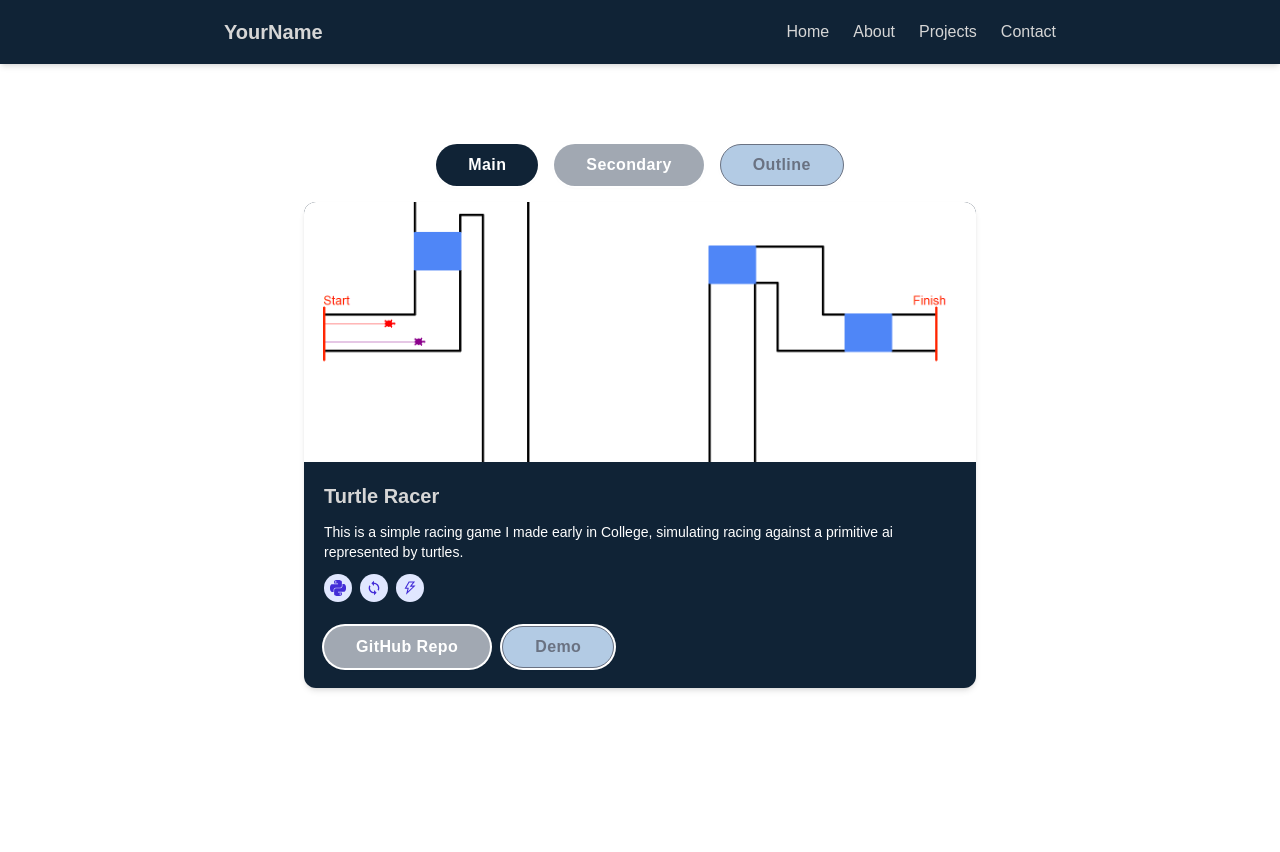
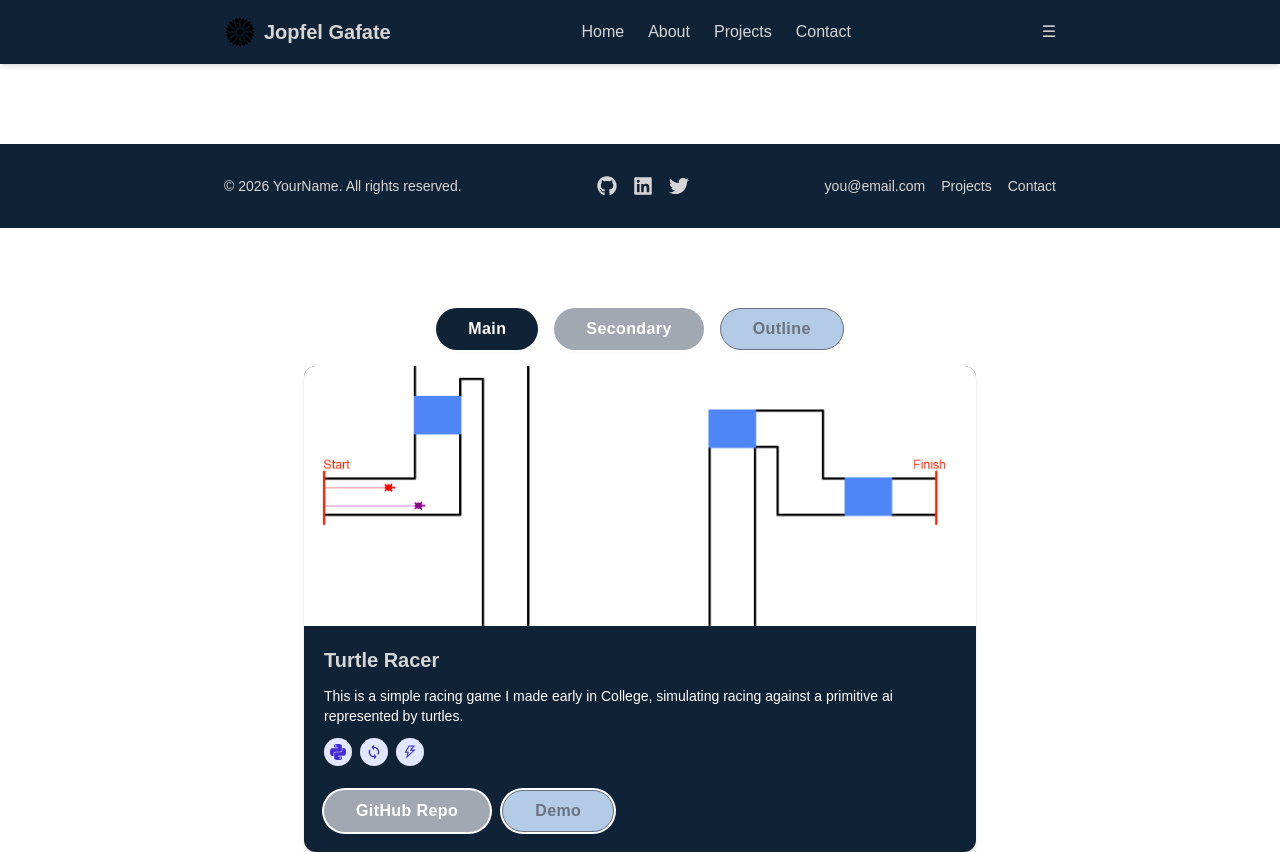
Before and after one commit to jooooooooooooooooo-web/Next.js-Component-Architecture, a Next.js app: page / in a window 1280 px wide. Before the commit the page ends 800 px from the top, so only its background shows below. Built offline with nearby package versions, Linux system fonts and the light colour scheme.

Commit message:
Completed Hero Landing page

```diff
--- a/src/app/layout.tsx
+++ b/src/app/layout.tsx
@@ -2,6 +2,7 @@ import type { Metadata } from "next";
 import { Geist, Geist_Mono } from "next/font/google";
 import "./globals.css";
 import { Header } from "@/src/components/layout/Header";
+import { Footer } from "@/src/components/layout/Footer";
 
 const geistSans = Geist({
   variable: "--font-geist-sans",
@@ -30,6 +31,7 @@ export default function RootLayout({
     >
       <body className="min-h-full flex flex-col">
         <Header />
+        <Footer />
         {children}
       </body>
     </html>
--- a/src/components/layout/Footer.tsx
+++ b/src/components/layout/Footer.tsx
@@ -0,0 +1,41 @@
+import Link from 'next/link'
+import { FaGithub, FaLinkedin, FaTwitter } from 'react-icons/fa'
+
+const Footer = () => {
+    return (
+        <footer className="bg-[#102336] mt-20">
+            <div className="max-w-4xl mx-auto px-4 sm:px-8 py-8 flex flex-col sm:flex-row items-center justify-between gap-4">
+
+                {/* Copyright */}
+                <p className="text-[#D6D6D6] text-sm">
+                    © {new Date().getFullYear()} YourName. All rights reserved.
+                </p>
+
+                {/* Social Links */}
+                <div className="flex gap-4 text-[#D6D6D6] text-xl">
+                    <a href="https://github.com/yourusername" target="_blank" className="hover:text-white transition">
+                        <FaGithub />
+                    </a>
+                    <a href="https://linkedin.com/in/yourusername" target="_blank" className="hover:text-white transition">
+                        <FaLinkedin />
+                    </a>
+                    <a href="https://twitter.com/yourusername" target="_blank" className="hover:text-white transition">
+                        <FaTwitter />
+                    </a>
+                </div>
+
+                {/* Contact + Nav */}
+                <div className="flex gap-4 text-[#D6D6D6] text-sm">
+                    <a href="mailto:you@email.com" className="hover:text-white transition">
+                        you@email.com
+                    </a>
+                    <Link href="/projects" className="hover:text-white transition">Projects</Link>
+                    <Link href="/contact" className="hover:text-white transition">Contact</Link>
+                </div>
+
+            </div>
+        </footer>
+    )
+}
+
+export { Footer }
--- a/src/components/layout/Header.tsx
+++ b/src/components/layout/Header.tsx
@@ -1,6 +1,7 @@
 'use client'
 import { useState } from 'react'
 import Link from 'next/link'
+import Image from 'next/image'
 
 const navLinks = [
     { name: 'Home', href: '/' },
@@ -16,12 +17,11 @@ const Header = () => {
         <header className="sticky top-0 z-50 bg-[#102336] shadow-md">
             <div className="max-w-4xl mx-auto px-4 sm:px-8 flex items-center justify-between h-16">
 
-                {/* Logo / Brand */}
-                <Link href="/" className="text-[#D6D6D6] font-bold text-xl">
-                    YourName
+                <Link href="/" className="flex items-center gap-2">
+                <Image src="/Images/Logo2.png" alt="logo" width={32} height={32} />
+                <span className="text-[#D6D6D6] font-bold text-xl">Jopfel Gafate</span>
                 </Link>
 
-                {/* Desktop Nav */}
                 <nav className="hidden md:flex gap-6">
                     {navLinks.map((link) => (
                         <Link
@@ -34,9 +34,8 @@ const Header = () => {
                     ))}
                 </nav>
 
-                {/* Hamburger Button */}
                 <button
-                    className="md:hidden text-[#D6D6D6] hover:text-white"
+                    className="text-[#D6D6D6] hover:text-white"
                     onClick={() => setMenuOpen(!menuOpen)}
                 >
                     {menuOpen ? '✕' : '☰'}
@@ -45,7 +44,7 @@ const Header = () => {
 
             {/* Mobile Menu */}
             {menuOpen && (
-                <nav className="md:hidden flex flex-col px-4 pb-4 gap-3">
+                <nav className="flex flex-col px-4 pb-4 gap-3">
                     {navLinks.map((link) => (
                         <Link
                             key={link.name}
```
Also changed, not shown: public/Images/Logo2.png (added).
